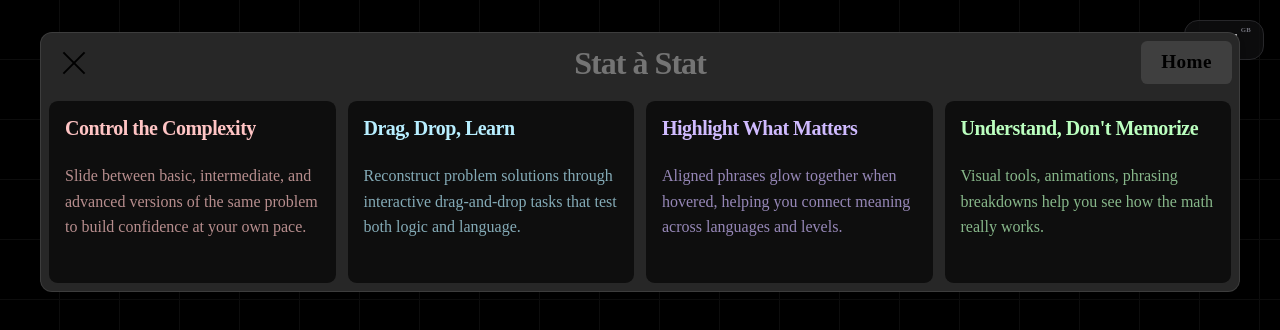
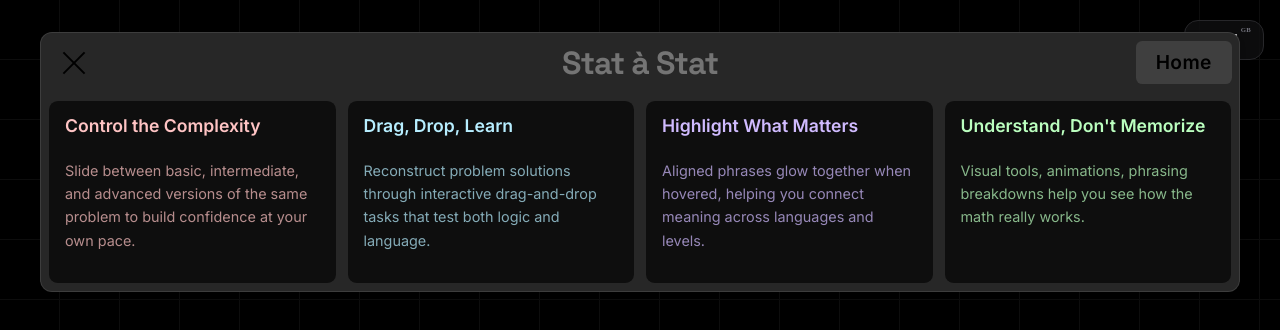
Before and after one commit to Aristotle111/Demo1, a Next.js app: page /about in a window 1280 px wide. Shown: the top 330 px of the page. Built offline with nearby package versions, Linux system fonts and the light colour scheme.

Commit message:
changed almost all of the fonts (no more times new roman)

```diff
--- a/app/about/page.tsx
+++ b/app/about/page.tsx
@@ -8,6 +8,10 @@ import LanguageToggle from '@/components/LanguageToggle';
 import GridPattern from '@/components/ui/grid-pattern';
 import GooeyNav from '@/components/GooeyNav';
 import { cn } from "@/lib/utils";
+import { Space_Grotesk, Inter } from 'next/font/google';
+
+const spaceGrotesk = Space_Grotesk({ subsets: ['latin'] });
+const inter = Inter({ subsets: ['latin'] });
 
 const items = [
     {
@@ -101,10 +105,10 @@ const App = () => {
         </div>
       </div>
 
-      <main className="relative z-10 flex-1 flex flex-col items-center justify-center max-w-5xl w-full mx-auto px-6 text-center animate-fade-in pb-32">
+      <main className="relative z-10 flex-1 flex flex-col items-center justify-center max-w-7xl w-full mx-auto px-6 text-center animate-fade-in pb-32">
         {activeIndex !== null && (
           <>
-            <h1 className="text-2xl md:text-5xl font-extrabold text-white tracking-tight mb-6 bg-clip-text bg-gradient-to-b from-white to-zinc-400">
+            <h1 className={cn("text-2xl md:text-5xl font-extrabold text-white tracking-tight mb-6 bg-clip-text bg-gradient-to-b from-white to-zinc-400", inter.className)}>
               {contentData[activeIndex]?.title}
             </h1>
 
@@ -116,7 +120,7 @@ const App = () => {
 
                       {difficulty === "Beginner" && (
                         <div className="animate-fade-in text-left">
-                          <p className="text-zinc-300 text-xl md:text-2xl leading-relaxed font-light">
+                          <p className={cn("text-zinc-300 text-xl md:text-2xl leading-loose tracking-wide font-light tracking-[0.1em]", inter.className)}>
                             {contentData[activeIndex]?.beginner}
                           </p>
                         </div>
@@ -124,7 +128,7 @@ const App = () => {
 
                       {difficulty === "Intermediate" && (
                         <div className="animate-fade-in text-left">
-                          <p className="text-zinc-300 text-xl md:text-2xl leading-relaxed font-light">
+                          <p className={cn("text-zinc-300 text-xl md:text-2xl leading-loose tracking-wide font-light tracking-[0.1em]", inter.className)}>
                             {contentData[activeIndex]?.intermediate}
                           </p>
                         </div>
@@ -132,7 +136,7 @@ const App = () => {
 
                       {difficulty === "Advanced" && (
                         <div className="animate-fade-in text-left">
-                          <p className="text-zinc-300 text-xl md:text-2xl leading-relaxed font-light">
+                          <p className={cn("text-zinc-300 text-xl md:text-2xl leading-loose tracking-wide font-light tracking-[0.1em]", inter.className)}>
                             {contentData[activeIndex]?.advanced}
                           </p>
                         </div>
--- a/components/CardNav.css
+++ b/components/CardNav.css
@@ -1,3 +1,6 @@
+@import url('https://fonts.googleapis.com/css2?family=Inter:wght@300;400;500&family=Space+Grotesk:wght@500;600;700&display=swap');
+
+
 .card-nav-container {
   position: absolute;
   top: 2em;
@@ -82,6 +85,7 @@
 }
 
 .card-nav-cta-button {
+  font-family: 'Inter', sans-serif;
   display: inline-flex;
   align-items: center;
   justify-content: center;
@@ -148,12 +152,6 @@
   filter: brightness(1.2);
   transform: translateY(-8px) !important;
   box-shadow: 0 12px 24px rgba(0, 0, 0, 0.5);
-}
-
-.nav-card-label {
-  font-weight: 400;
-  font-size: 22px;
-  letter-spacing: -0.5px;
 }
 
 .nav-card-links {
@@ -235,13 +233,15 @@
 }
 
 .nav-card-label {
-  font-size: 1.25rem;
+  font-family: 'Inter', sans-serif;
+  font-size: 1.10rem;
   font-weight: 600;
 }
 
 .nav-card-description {
+  font-family: 'Inter', sans-serif;
   margin: 0;
-  font-size: 1.0rem;
+  font-size: 0.90rem;
   opacity: 0.7;
   font-weight: 400;
   line-height: 1.6;
@@ -263,6 +263,7 @@
 }
 
 .logo-text {
+  font-family: 'Space Grotesk', sans-serif;
   font-size: 2.0rem;
   font-weight: 700;
   color: #747474;
```
